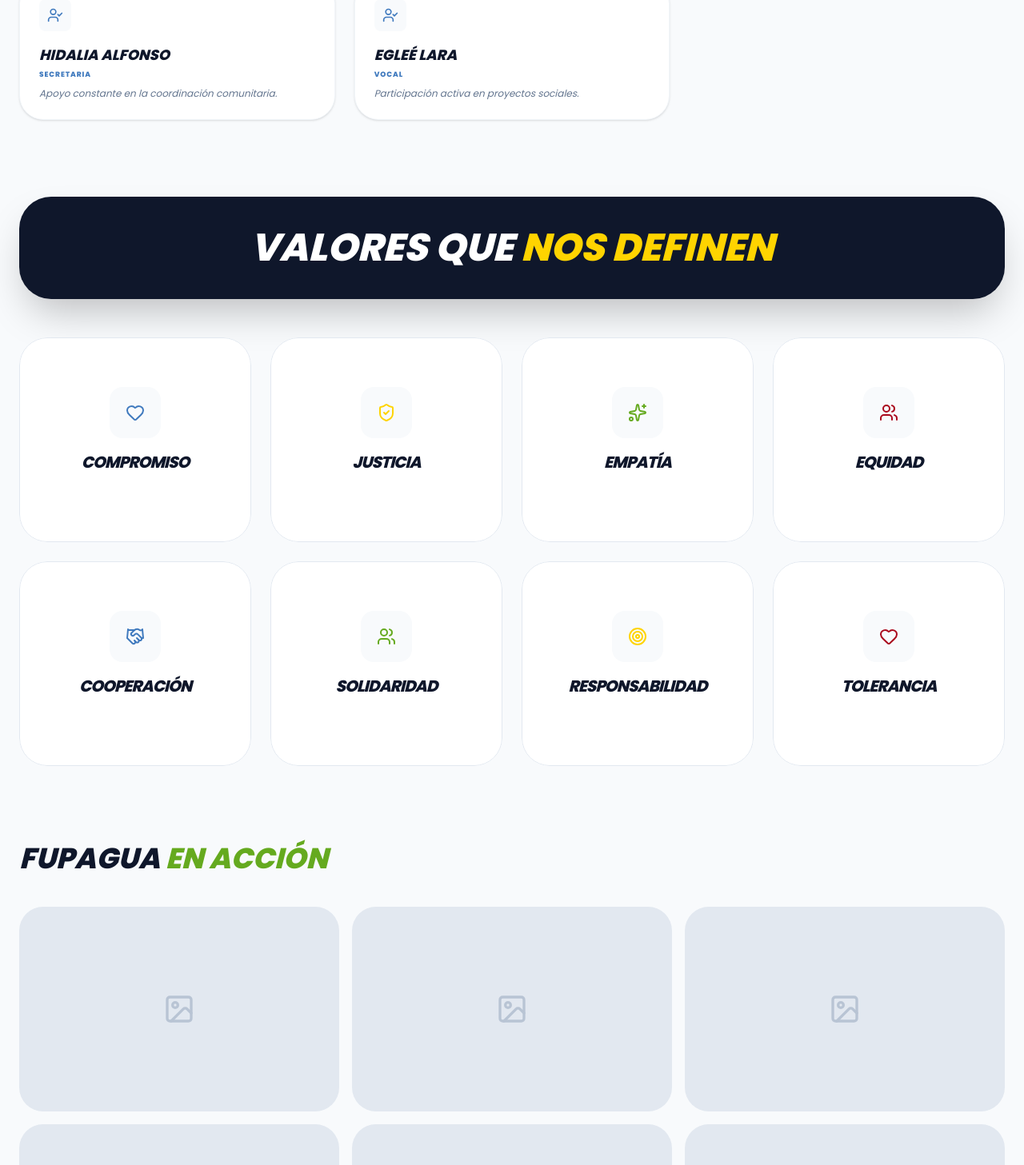
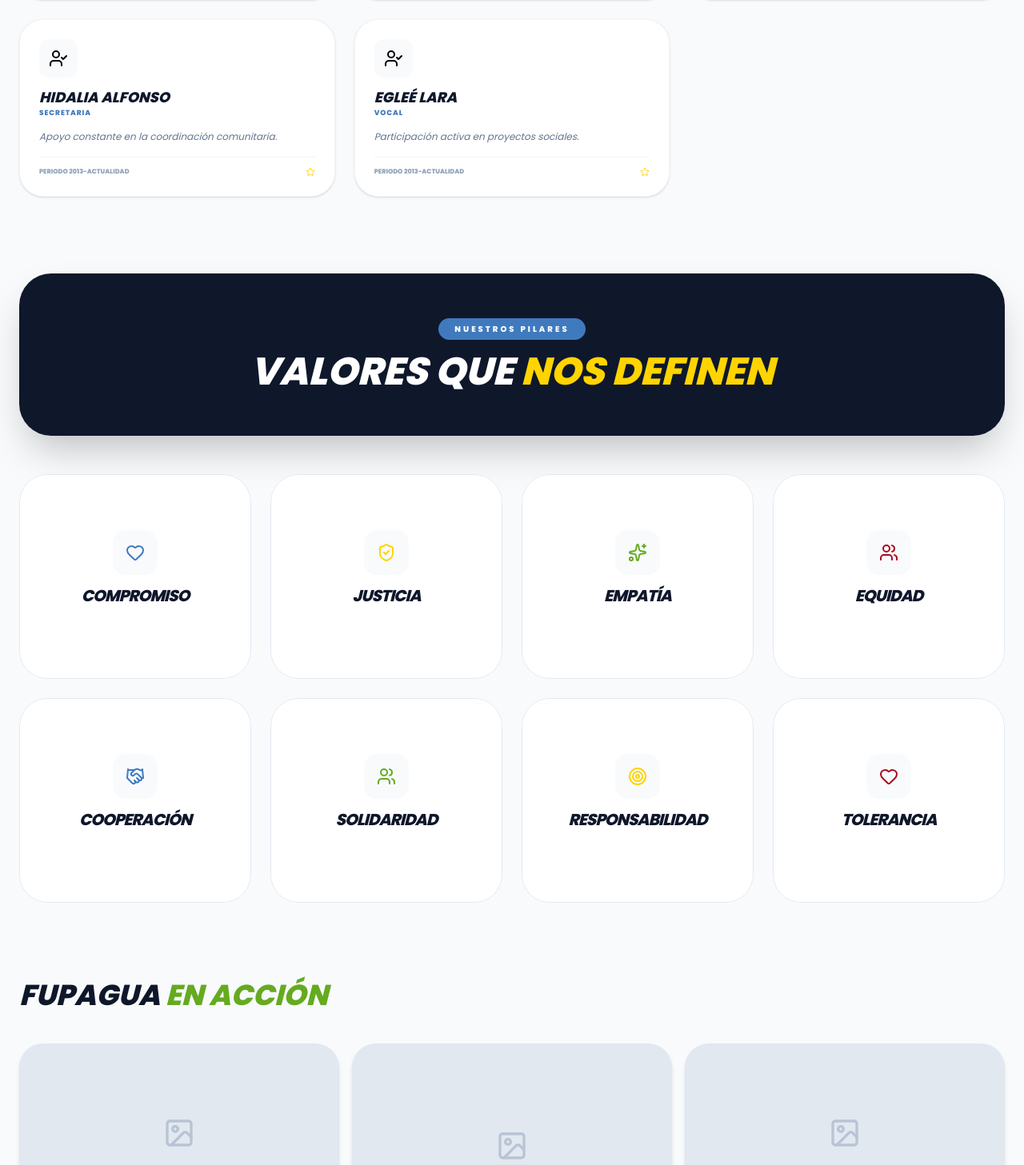
Before and after one commit to ing-jhoanaR/Pagina-Web-Fundacion-de-Personas-con-Autismo-de-Guarico, a React (Vite) app: page / in a window 1280 px wide. Shown: the part 2733-4190 px from the top of the page at 80% size. Built offline with nearby package versions, Linux system fonts and the light colour scheme.

Commit message:
cambios de fuentes grandes 1.8

```diff
--- a/src/components/AboutUs.jsx
+++ b/src/components/AboutUs.jsx
@@ -1,4 +1,3 @@
-
 import React, { useState } from 'react';
 import { motion, AnimatePresence } from 'framer-motion';
 import {
@@ -9,8 +8,8 @@
 
 const AboutUs = () => {
   const [periodoActivo, setPeriodoActivo] = useState("2013-Actualidad");
-  // Estado para controlar qué valor está "tocado" en el móvil
-  const [valorTocado, setValorTocado] = useState(null);
+  // Estado crucial para que el móvil no se quede en blanco
+  const [valorActivo, setValorActivo] = useState(null);
 
   const consejos = [
     {
@@ -167,25 +166,35 @@
                   initial={{ opacity: 0, scale: 0.95 }}
                   animate={{ opacity: 1, scale: 1 }}
                   exit={{ opacity: 0, scale: 0.95 }}
-                  className="bg-white rounded-[30px] p-6 shadow-sm border border-slate-100"
+                  transition={{ duration: 0.2, delay: idx * 0.03 }}
+                  className="group relative bg-white rounded-[30px] p-6 shadow-sm border border-slate-100"
                 >
-                  <div className="w-10 h-10 bg-slate-50 rounded-lg flex items-center justify-center mb-4 text-fupagua-azul">
-                    <UserCheck size={20} />
+                  <div className="relative z-10">
+                    <div className="w-12 h-12 bg-slate-50 rounded-xl flex items-center justify-center mb-4 group-hover:bg-fupagua-azul group-hover:text-white transition-all">
+                      <UserCheck size={24} />
+                    </div>
+                    <h4 className="text-lg font-black text-slate-900 uppercase italic mb-1 leading-none">{m.nombre}</h4>
+                    <p className="text-fupagua-azul font-black text-[9px] uppercase tracking-widest mb-3">{m.cargo}</p>
+                    <p className="text-slate-500 text-xs leading-relaxed italic">{m.desc || "Miembro fundamental."}</p>
+                    <div className="pt-3 mt-4 border-t border-slate-100 flex items-center justify-between">
+                       <span className="text-[8px] font-black text-slate-400 uppercase">Periodo {periodoActivo}</span>
+                       <Star size={12} className="text-fupagua-amarillo" />
+                    </div>
                   </div>
-                  <h4 className="text-lg font-black text-slate-900 uppercase italic mb-1">{m.nombre}</h4>
-                  <p className="text-fupagua-azul font-black text-[9px] uppercase tracking-widest mb-2">{m.cargo}</p>
-                  <p className="text-slate-500 text-xs italic">{m.desc || "Miembro fundamental."}</p>
                 </motion.div>
               ))}
             </AnimatePresence>
           </motion.div>
         </div>
 
-        {/* --- 4. SECCIÓN DE VALORES (LA CORRECCIÓN) --- */}
-        <div className="mb-12">
-          <div className="bg-slate-900 rounded-[40px] p-10 text-center shadow-2xl">
-            <h2 className="text-3xl md:text-5xl font-black text-white uppercase italic">Valores que <span className="text-fupagua-amarillo">nos definen</span></h2>
-          </div>
+        {/* --- 4. VALORES (CORREGIDO PARA MÓVIL) --- */}
+        <div className="relative mb-12">
+          <motion.div initial={{ opacity: 0, y: 20 }} whileInView={{ opacity: 1, y: 0 }} viewport={{ once: true }} className="bg-slate-900 rounded-[40px] p-10 md:p-14 text-center shadow-2xl relative overflow-hidden">
+            <div className="relative z-10 space-y-4">
+              <span className="inline-block bg-fupagua-azul text-white px-5 py-1.5 rounded-full font-black uppercase tracking-[0.3em] text-[10px]">Nuestros Pilares</span>
+              <h2 className="text-3xl md:text-5xl font-black text-white uppercase italic">Valores que <span className="text-fupagua-amarillo">nos definen</span></h2>
+            </div>
+          </motion.div>
         </div>
 
         <motion.div
@@ -196,39 +205,40 @@
           className="grid grid-cols-2 lg:grid-cols-4 gap-4 md:gap-6 mb-24"
         >
           {valores.map((val, idx) => {
-            // Lógica para saber si este card está activo
-            const estaActivo = valorTocado === idx;
-
+            const isActivo = valorActivo === idx;
             return (
               <motion.div
                 key={idx}
                 variants={itemVariants}
-                onMouseEnter={() => setValorTocado(idx)}
-                onMouseLeave={() => setValorTocado(null)}
-                onClick={() => setValorTocado(estaActivo ? null : idx)}
-                className="relative h-52 md:h-64 cursor-pointer overflow-hidden rounded-[35px]"
+                whileHover={{ y: -5 }}
+                onMouseEnter={() => setValorActivo(idx)}
+                onMouseLeave={() => setValorActivo(null)}
+                onClick={() => setValorActivo(isActivo ? null : idx)}
+                className="relative h-56 md:h-64 cursor-pointer overflow-hidden rounded-[35px]"
               >
-                {/* FONDO DE COLOR */}
+                {/* FONDO DE COLOR DINÁMICO */}
                 <div className={`absolute inset-0 transition-all duration-500 ${val.color} ${
-                  estaActivo ? 'opacity-100 scale-110' : 'opacity-0 scale-100'
+                  isActivo ? 'opacity-100 scale-110' : 'opacity-0 scale-100'
                 }`} />
 
-                {/* CONTENIDO BLANCO / TRANSPARENTE */}
-                <div className={`absolute inset-0 border border-slate-200 rounded-[35px] p-5 flex flex-col items-center justify-center text-center transition-all duration-500 ${
-                  estaActivo ? 'bg-transparent border-transparent' : 'bg-white'
+                {/* CONTENIDO QUE CAMBIA DE BLANCO A TRANSPARENTE */}
+                <div className={`absolute inset-0 border border-slate-200 rounded-[35px] p-6 flex flex-col items-center justify-center text-center transition-all duration-500 ${
+                  isActivo ? 'bg-transparent border-transparent' : 'bg-white'
                 }`}>
-                  <div className={`w-12 h-12 md:w-16 md:h-16 rounded-2xl flex items-center justify-center mb-4 transition-all ${
-                    estaActivo ? 'bg-white/20 text-white' : `bg-slate-50 ${val.textColor}`
+                  <div className={`w-14 h-14 rounded-2xl flex items-center justify-center mb-4 transition-all duration-500 ${
+                    isActivo ? 'bg-white/20' : 'bg-slate-50'
                   }`}>
-                    {val.icon}
+                    <div className={`transition-colors duration-500 ${isActivo ? 'text-white' : val.textColor}`}>
+                      {val.icon}
+                    </div>
                   </div>
-                  <span className={`font-black uppercase italic tracking-tighter text-sm md:text-xl mb-2 transition-colors ${
-                    estaActivo ? 'text-white' : 'text-slate-900'
+                  <span className={`font-black uppercase italic tracking-tighter text-sm md:text-xl mb-2 leading-none transition-colors duration-500 ${
+                    isActivo ? 'text-white' : 'text-slate-900'
                   }`}>
                     {val.title}
                   </span>
-                  <p className={`font-bold text-[10px] md:text-xs transition-all ${
-                    estaActivo ? 'opacity-100 text-white translate-y-0' : 'opacity-0 translate-y-4'
+                  <p className={`font-bold text-[10px] md:text-xs transition-all duration-500 px-2 ${
+                    isActivo ? 'opacity-100 text-white translate-y-0' : 'opacity-0 translate-y-4'
                   }`}>
                     "{val.desc}"
                   </p>
@@ -243,13 +253,25 @@
           <div className="mb-10">
             <h3 className="text-3xl md:text-4xl font-black text-slate-900 uppercase italic">Fupagua <span className="text-fupagua-verde">en Acción</span></h3>
           </div>
-          <div className="columns-1 sm:columns-2 lg:columns-3 gap-4 space-y-4">
-            {[1,2,3,4,5,6].map((i) => (
-              <div key={i} className="bg-slate-200 h-64 rounded-[30px] flex items-center justify-center">
-                <ImageIcon size={40} className="text-slate-400 opacity-50" />
-              </div>
+          <motion.div variants={containerVariants} initial="hidden" whileInView="visible" viewport={{ once: true }} className="columns-1 sm:columns-2 lg:columns-3 gap-4 space-y-4">
+            {[
+              { size: "h-56", title: "Terapia Grupal" },
+              { size: "h-80", title: "Actividad al Aire Libre" },
+              { size: "h-64", title: "Talleres para Padres" },
+              { size: "h-80", title: "Aprendizaje Lúdico" },
+              { size: "h-56", title: "Integración Social" },
+              { size: "h-72", title: "Celebraciones" }
+            ].map((img, idx) => (
+              <motion.div key={idx} variants={itemVariants} className={`relative ${img.size} rounded-[30px] overflow-hidden group cursor-pointer shadow-md bg-slate-200`}>
+                <div className="w-full h-full flex items-center justify-center">
+                  <ImageIcon size={40} className="text-slate-400 opacity-50" />
+                </div>
+                <div className="absolute inset-0 bg-gradient-to-t from-slate-900/70 to-transparent opacity-0 group-hover:opacity-100 transition-opacity flex flex-col justify-end p-6">
+                  <span className="text-white font-black uppercase italic text-sm">{img.title}</span>
+                </div>
+              </motion.div>
             ))}
-          </div>
+          </motion.div>
         </div>
       </div>
     </section>
```
